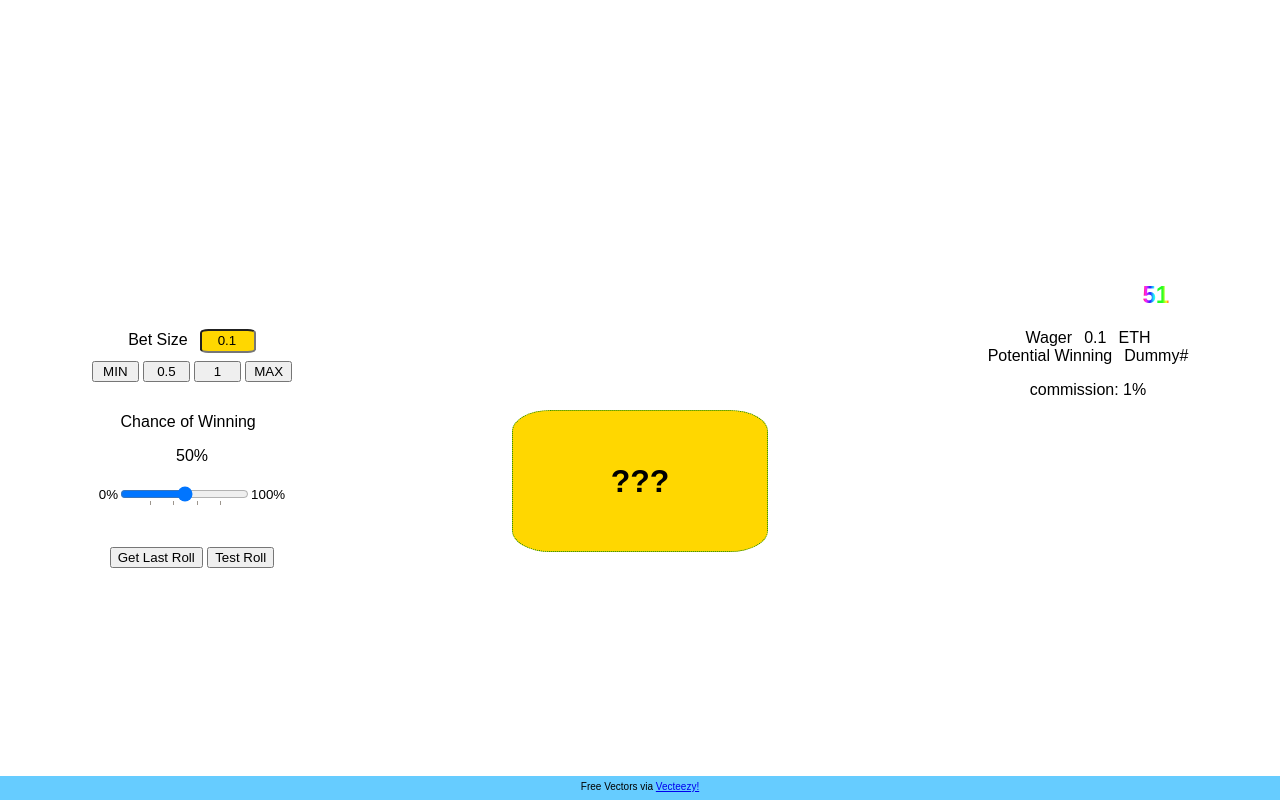
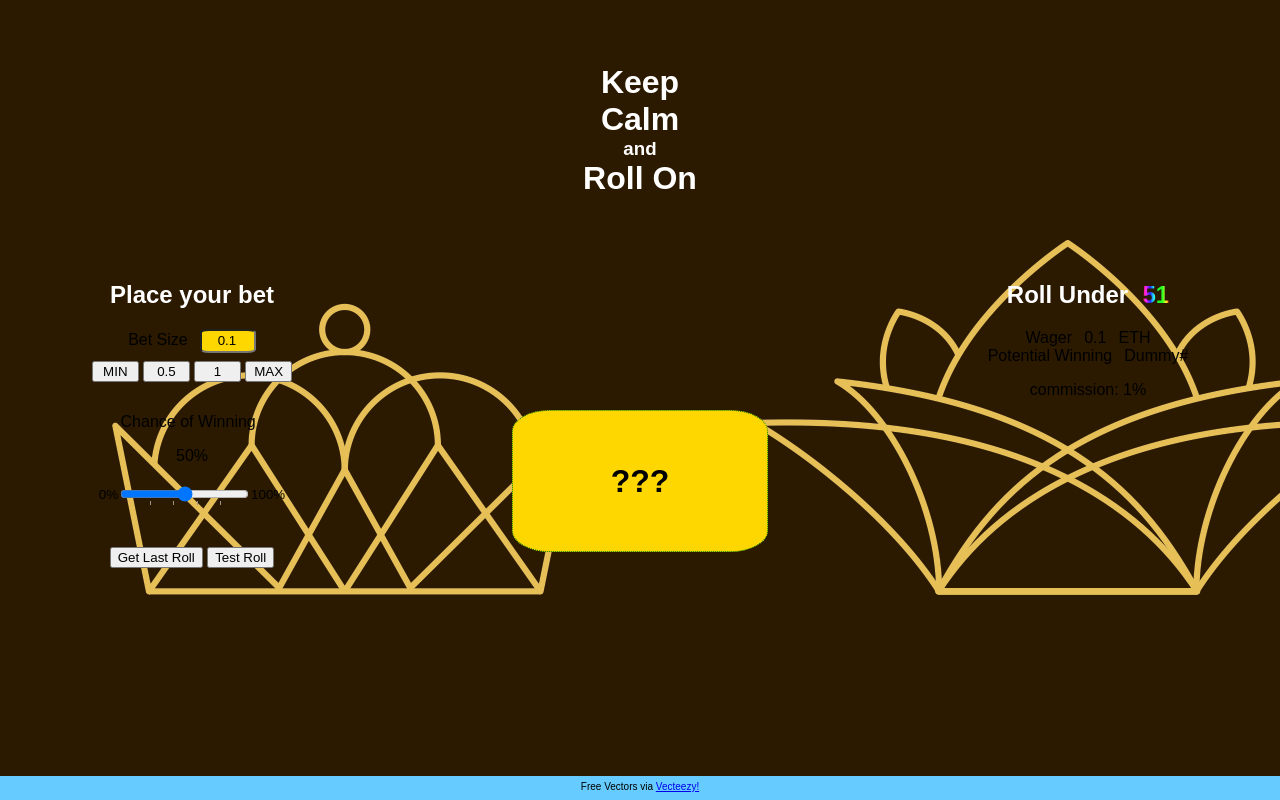
Before and after one commit to lsankar4033/whaleparty, a website: page webapp/index.html in a window 1280 px wide. Drawn offline with nearby package versions, Linux system fonts and the light colour scheme.

Commit message:
Fix background image path

```diff
--- a/webapp/index.html
+++ b/webapp/index.html
@@ -8,10 +8,11 @@
     <title>Etherdice</title>
     <style>
       body{
-        background-image: url('./img/goldencrowns.ai');
+        background-image: url("../img/goldencrowns.jpg");
         text-align: center;
         font-family:sans-serif;
-        margin:0;}
+        margin:0;
+      }
       header{
         color: white;
         font-weight: bold;
```
